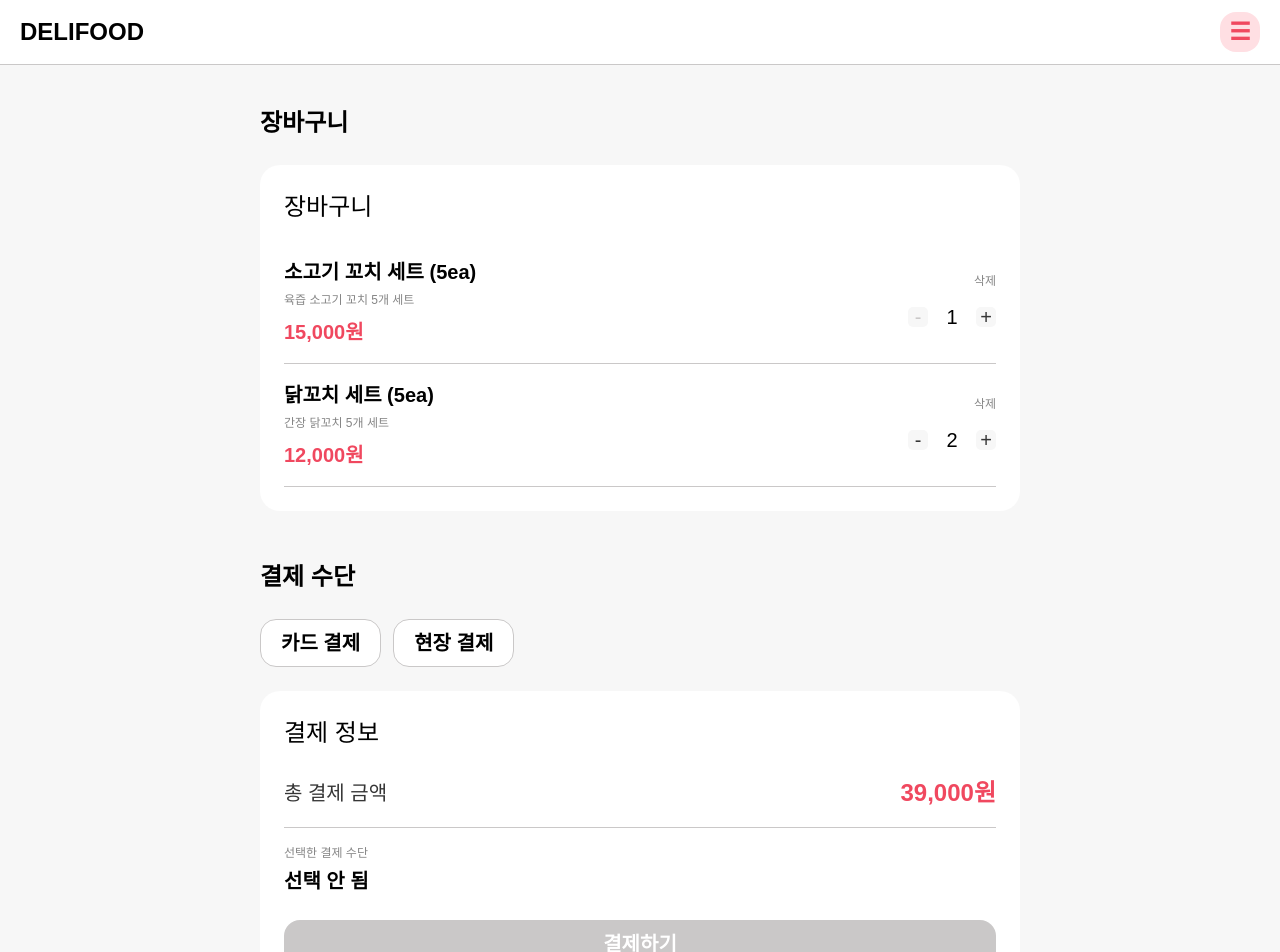
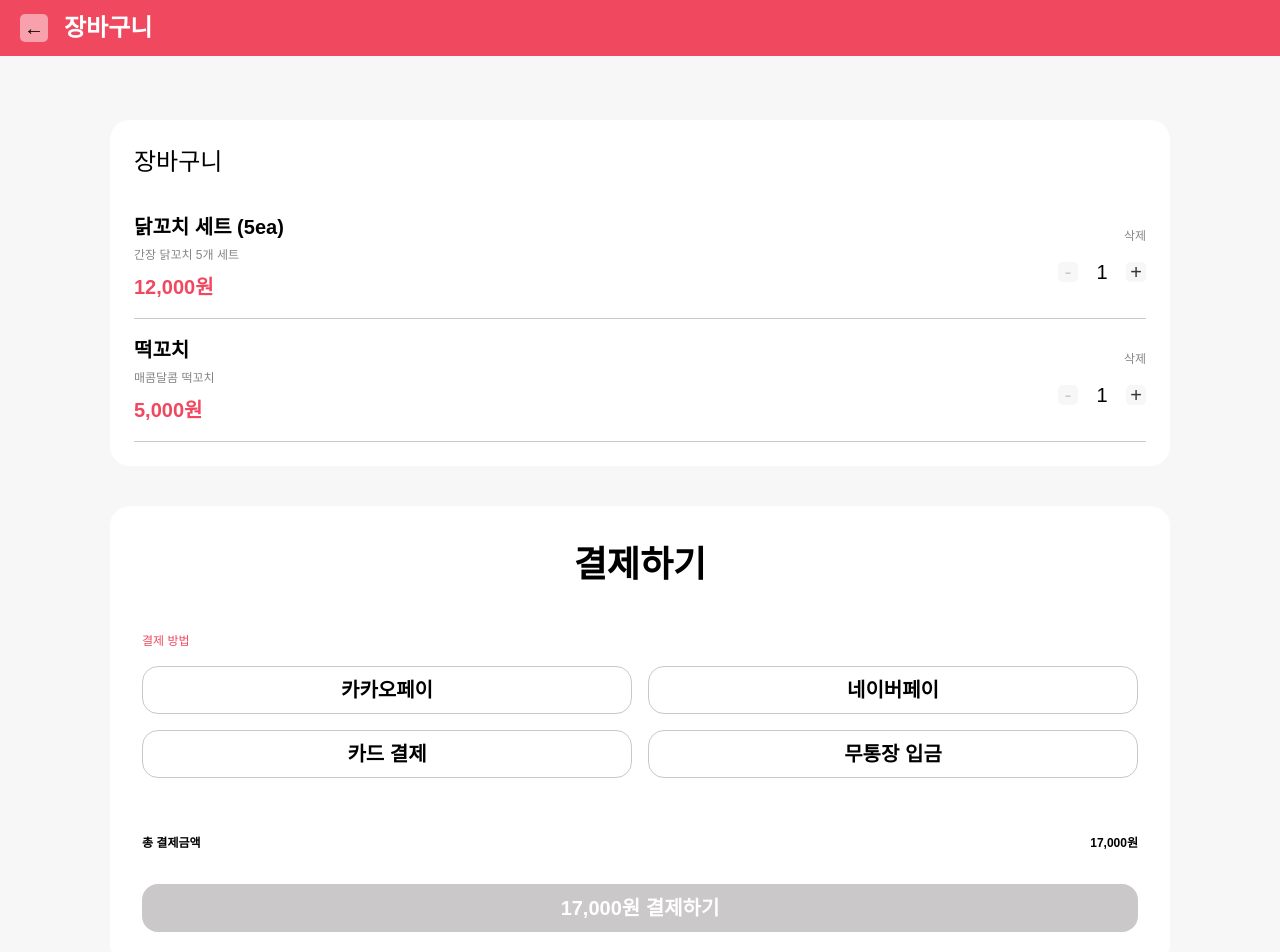
Before and after one commit to uptomaster/7th_deliveryApp, a React (Vite) app in the folder delivery-order-app/: page /cart in a window 1280 px wide. Shown: the top 952 px of the page. Built offline with nearby package versions, Linux system fonts and the light colour scheme.

Commit message:
[Feat] 공통 컴포넌트 및 장바구니 결제 흐름 구현

```diff
--- a/delivery-order-app/src/components/common/Navbar.jsx
+++ b/delivery-order-app/src/components/common/Navbar.jsx
@@ -4,60 +4,69 @@ import { Link } from 'react-router-dom'
 function Navbar() {
   const [isOpen, setIsOpen] = useState(false)
 
-  const menus = [
-    { id: 1, name: '홈', path: '/main' },
-    { id: 2, name: '음식점', path: '/main' },
-    { id: 3, name: '컴포넌트 테스트', path: '/test' },
-  ]
-
   return (
-    <header className="sticky top-0 z-50 border-b border-gray-2 bg-gray-0">
+    <header className="sticky top-0 z-50 bg-primary">
       <nav className="mx-auto flex h-16 w-full max-w-[1725px] items-center justify-between px-5 dt:px-10">
-        <Link to="/main" className="text-[24px] font-bold text-primary">
-          DELIFOOD
+        <Link to="/main" className="text-[24px] font-bold text-gray-0">
+          어쩌구 저쩌구
         </Link>
 
-        {/* dt 환경: 상단바 */}
-        <ul className="hidden items-center gap-8 text-[20px] font-medium text-gray-5 dt:flex">
-          {menus.map((menu) => (
-            <li key={menu.id}>
+        {/* dt 환경 */}
+        <div className="hidden items-center gap-5 text-gray-0 dt:flex">
           <Link
-                to={menu.path}
-                className="transition hover:text-primary"
+            to="/cart"
+            aria-label="장바구니"
+            className="text-[20px] transition hover:text-assistive"
           >
-                {menu.name}
+            🛒
           </Link>
-            </li>
-          ))}
-        </ul>
 
-        {/* ph 환경: 햄버거 버튼 */}
+          <Link
+            to="/login"
+            className="text-[12px] font-medium transition hover:text-assistive"
+          >
+            로그아웃
+          </Link>
+        </div>
+
+        {/* ph 환경 */}
         <button
           type="button"
           onClick={() => setIsOpen((prev) => !prev)}
-          className="flex h-10 w-10 items-center justify-center rounded-button bg-assistive text-[24px] font-bold text-primary dt:hidden"
+          className="flex h-10 w-10 items-center justify-center rounded-button text-[24px] font-bold text-gray-0 dt:hidden"
           aria-label="메뉴 열기"
         >
           {isOpen ? '×' : '☰'}
         </button>
       </nav>
 
-      {/* ph 환경: 햄버거 메뉴 */}
       {isOpen && (
-        <div className="border-t border-gray-2 bg-gray-0 px-5 py-5 dt:hidden">
-          <ul className="flex flex-col gap-3 text-[20px] font-medium text-gray-5">
-            {menus.map((menu) => (
-              <li key={menu.id}>
+        <div className="border-t border-secondary bg-primary px-5 py-5 dt:hidden">
+          <div className="flex flex-col gap-3 text-gray-0">
             <Link
-                  to={menu.path}
+              to="/main"
               onClick={() => setIsOpen(false)}
-                  className="block rounded-button px-4 py-3 transition hover:bg-assistive hover:text-primary"
+              className="block rounded-button px-4 py-3 text-[20px] font-medium transition hover:bg-secondary"
             >
-                  {menu.name}
+              홈
             </Link>
-              </li>
-            ))}
-          </ul>
+
+            <Link
+              to="/cart"
+              onClick={() => setIsOpen(false)}
+              className="block rounded-button px-4 py-3 text-[20px] font-medium transition hover:bg-secondary"
+            >
+              🛒 장바구니
+            </Link>
+
+            <Link
+              to="/login"
+              onClick={() => setIsOpen(false)}
+              className="block rounded-button px-4 py-3 text-[20px] font-medium transition hover:bg-secondary"
+            >
+              로그아웃
+            </Link>
+          </div>
         </div>
       )}
     </header>
--- a/delivery-order-app/src/pages/Cart.jsx
+++ b/delivery-order-app/src/pages/Cart.jsx
@@ -1,30 +1,45 @@
 import { useState } from 'react'
-import Navbar from '../components/common/Navbar'
+import { Link, useNavigate } from 'react-router-dom'
 import CartList from '../components/cart/CartList'
 import PaymentMethodButton from '../components/payment/PaymentMethodButton'
-import PaymentBox from '../components/payment/PaymentBox'
+import Button from '../components/common/Button'
 
 function Cart() {
+  const navigate = useNavigate()
+  const [selectedMethod, setSelectedMethod] = useState('')
+
   const [cartItems, setCartItems] = useState([
     {
       id: 1,
-      name: '소고기 꼬치 세트 (5ea)',
-      description: '육즙 소고기 꼬치 5개 세트',
-      price: '15,000원',
+      storeName: '왕꼬치',
+      name: '닭꼬치 세트 (5ea)',
+      description: '간장 닭꼬치 5개 세트',
+      price: '12,000원',
       count: 1,
     },
     {
       id: 2,
-      name: '닭꼬치 세트 (5ea)',
-      description: '간장 닭꼬치 5개 세트',
-      price: '12,000원',
-      count: 2,
+      storeName: '왕꼬치',
+      name: '떡꼬치',
+      description: '매콤달콤 떡꼬치',
+      price: '5,000원',
+      count: 1,
     },
   ])
 
-  const [selectedMethod, setSelectedMethod] = useState('')
+  const parsePrice = (price) => {
+    return Number(price.replaceAll(',', '').replace('원', ''))
+  }
 
-  const handleCartIncrease = (id) => {
+  const formatPrice = (price) => {
+    return `${price.toLocaleString()}원`
+  }
+
+  const totalPrice = cartItems.reduce((sum, item) => {
+    return sum + parsePrice(item.price) * item.count
+  }, 0)
+
+  const handleIncrease = (id) => {
     setCartItems((prev) =>
       prev.map((item) =>
         item.id === id ? { ...item, count: item.count + 1 } : item,
@@ -32,7 +47,7 @@ function Cart() {
     )
   }
 
-  const handleCartDecrease = (id) => {
+  const handleDecrease = (id) => {
     setCartItems((prev) =>
       prev.map((item) =>
         item.id === id
@@ -42,45 +57,103 @@ function Cart() {
     )
   }
 
-  const handleCartRemove = (id) => {
+  const handleRemove = (id) => {
     setCartItems((prev) => prev.filter((item) => item.id !== id))
   }
 
+  const handlePayment = () => {
+    if (cartItems.length === 0) return
+    if (!selectedMethod) return
+
+    navigate('/order-complete')
+  }
+
+  const isPaymentDisabled = cartItems.length === 0 || !selectedMethod
+
   return (
     <div className="min-h-screen bg-gray-1">
-      <Navbar />
-      <main className="mx-auto max-w-[800px] px-5 py-10">
-        <section className="mb-12">
-          <h2 className="mb-6 text-[24px] font-bold text-gray-5">장바구니</h2>
+      <header className="sticky top-0 z-50 bg-primary">
+        <div className="mx-auto flex h-14 max-w-[1725px] items-center gap-4 px-5 dt:px-10">
+          <Link
+            to="/main"
+            className="flex h-7 w-7 items-center justify-center rounded-small bg-secondary text-[20px] font-bold text-gray-0"
+            aria-label="뒤로가기"
+          >
+            ←
+          </Link>
+
+          <h1 className="text-[24px] font-bold text-gray-0">장바구니</h1>
+        </div>
+      </header>
+
+      <main className="mx-auto grid max-w-[1100px] grid-cols-1 gap-10 px-5 py-16 dt:grid-cols-[1fr_380px]">
+        <section>
+          {cartItems.length === 0 ? (
+            <div className="flex min-h-[300px] flex-col items-center justify-center">
+              <p className="text-[20px] font-medium text-gray-5">
+                장바구니가 비어있습니다.
+              </p>
+
+              <Link
+                to="/main"
+                className="mt-5 rounded-button bg-yellow-primary px-8 py-3 text-[20px] font-bold text-gray-5"
+              >
+                쇼핑하러 가기
+              </Link>
+            </div>
+          ) : (
             <CartList
               items={cartItems}
-            onIncrease={handleCartIncrease}
-            onDecrease={handleCartDecrease}
-            onRemove={handleCartRemove}
+              onIncrease={handleIncrease}
+              onDecrease={handleDecrease}
+              onRemove={handleRemove}
             />
+          )}
         </section>
 
-        <section>
-          <h2 className="mb-6 text-[24px] font-bold text-gray-5">결제 수단</h2>
-          <div className="mb-6 flex flex-wrap gap-3">
+        <section className="rounded-modal bg-gray-0 p-8">
+          <h2 className="text-center text-[36px] font-bold text-gray-5">
+            결제하기
+          </h2>
+
+          <div className="mt-10">
+            <p className="mb-4 text-[12px] font-medium text-primary">
+              결제 방법
+            </p>
+
+            <div className="grid grid-cols-2 gap-4">
+              {['카카오페이', '네이버페이', '카드 결제', '무통장 입금'].map(
+                (method) => (
                   <PaymentMethodButton
-              selected={selectedMethod === '카드 결제'}
-              onClick={() => setSelectedMethod('카드 결제')}
+                    key={method}
+                    selected={selectedMethod === method}
+                    onClick={() => setSelectedMethod(method)}
                   >
-              카드 결제
+                    {method}
                   </PaymentMethodButton>
-            <PaymentMethodButton
-              selected={selectedMethod === '현장 결제'}
-              onClick={() => setSelectedMethod('현장 결제')}
+                ),
+              )}
+            </div>
+          </div>
+
+          <div className="mt-14 flex items-center justify-between">
+            <span className="text-[12px] font-bold text-gray-5">
+              총 결제금액
+            </span>
+
+            <strong className="text-[12px] font-bold text-gray-5">
+              {formatPrice(totalPrice)}
+            </strong>
+          </div>
+
+          <Button
+            size="full"
+            disabled={isPaymentDisabled}
+            onClick={handlePayment}
+            className="mt-8"
           >
-              현장 결제
-            </PaymentMethodButton>
-          </div>
-          <PaymentBox
-            totalPrice="39,000원"
-            selectedMethod={selectedMethod}
-            onPayment={() => alert('결제 기능은 추후 구현 예정입니다.')}
-          />
+            {formatPrice(totalPrice)} 결제하기
+          </Button>
         </section>
       </main>
     </div>
--- /dev/null
+++ b/delivery-order-app/src/pages/OrderComplete.jsx
@@ -0,0 +1,27 @@
+import { useNavigate } from 'react-router-dom'
+
+function OrderComplete() {
+  const navigate = useNavigate()
+
+  return (
+    <main className="flex min-h-screen items-center justify-center bg-gray-1 px-5">
+      <section className="flex flex-col items-center text-center">
+        <h1 className="text-[24px] font-bold text-gray-5">주문 완료!</h1>
+
+        <p className="mt-2 text-[12px] font-medium text-gray-3">
+          음식이 배달 됩니다 ...
+        </p>
+
+        <button
+          type="button"
+          onClick={() => navigate('/main')}
+          className="mt-10 h-10 w-[140px] rounded-button bg-primary text-[12px] font-bold text-gray-0 transition hover:brightness-95"
+        >
+          홈으로
+        </button>
+      </section>
+    </main>
+  )
+}
+
+export default OrderComplete
--- a/delivery-order-app/src/routes/Router.jsx
+++ b/delivery-order-app/src/routes/Router.jsx
@@ -4,6 +4,7 @@ import Signup from '../pages/Signup'
 import Main from '../pages/Main'
 import ComponentTest from '../pages/ComponentTest'
 import Cart from '../pages/Cart'
+import OrderComplete from '../pages/OrderComplete'
 
 function Router() {
   return (
@@ -13,6 +14,7 @@ function Router() {
       <Route path="/signup" element={<Signup />} />
       <Route path="/main" element={<Main />} />
       <Route path="/cart" element={<Cart />} />
+      <Route path="/order-complete" element={<OrderComplete />} />
       <Route path="/test" element={<ComponentTest />} />
     </Routes>
   )
```
Lines whose indentation alone changed are shown as unchanged.
